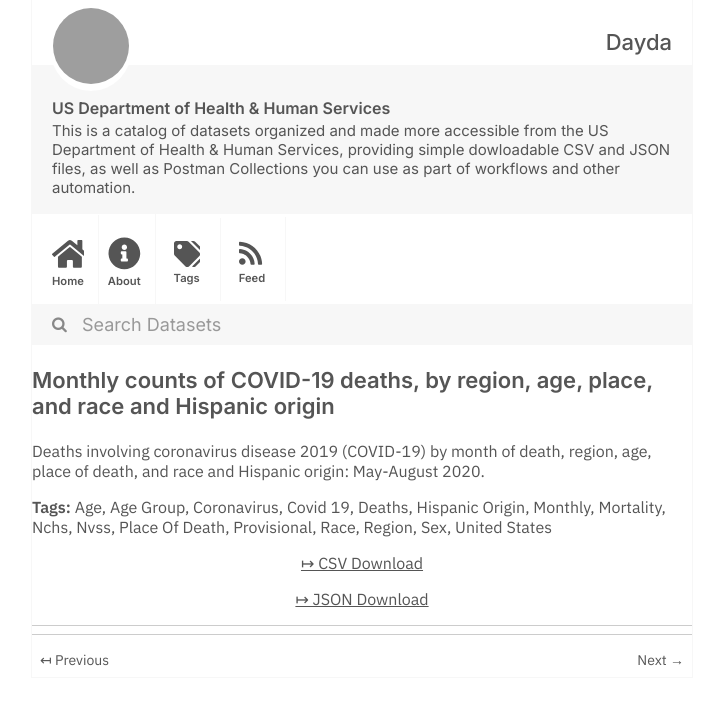
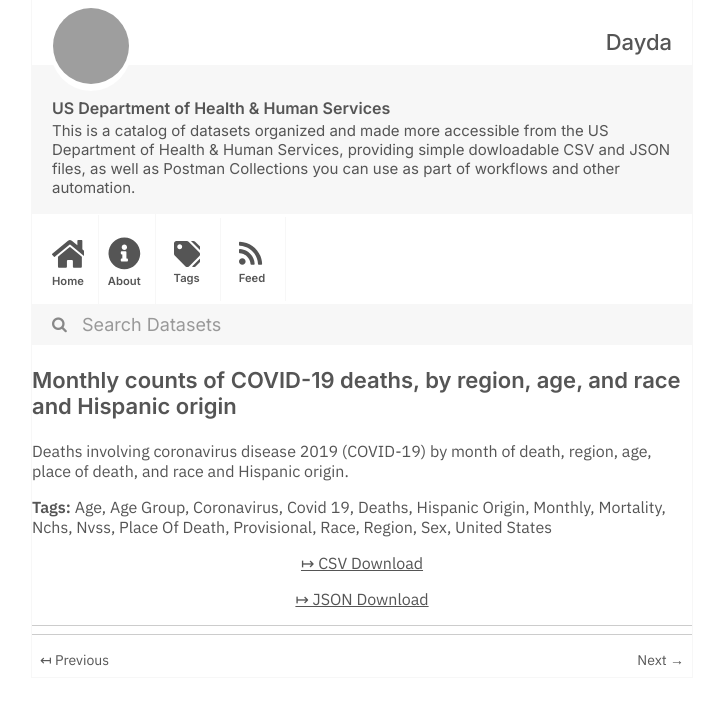
Before and after one commit to dayda-entities/us-department-of-health-and-human-services, a Jekyll site: the page built from _posts/2020-11-10-monthly-counts-of-covid-19-dea.md, in a window 1280 px wide, cut to the strip 0-705 px from the top of the page. Shown: the whole strip, without its empty margins (278-990 px from the left). Built offline with Jekyll 4.4.1, drawn with Linux system fonts in a browser that asks for light colours; grey boxes are pictures that could not be loaded.

```diff
--- a/_posts/2020-11-10-monthly-counts-of-covid-19-dea.md
+++ b/_posts/2020-11-10-monthly-counts-of-covid-19-dea.md
@@ -1,9 +1,9 @@
 ---
 title: >-
-  Monthly counts of COVID-19 deaths, by region, age, place, and race and
-  Hispanic origin
-created: '2020-11-10T16:17:18.850161'
-modified: '2021-04-30T02:05:47.452819'
+  Monthly counts of COVID-19 deaths, by region, age, and race and Hispanic
+  origin
+created: '2020-11-10T16:17:26.880000'
+modified: '2021-04-21T22:43:39.394098'
 state: active
 type: dataset
 tags:
@@ -23,10 +23,11 @@ tags:
   - Region
   - Sex
   - United States
-groups: []
-csv_url: 'https://data.cdc.gov/api/views/w4jm-mysj/rows.csv?accessType=DOWNLOAD'
-json_url: 'https://data.cdc.gov/api/views/w4jm-mysj/rows.json?accessType=DOWNLOAD'
+groups:
+  - Older Adults Health Data Collection
+csv_url: 'https://data.cdc.gov/api/views/aie4-agrk/rows.csv?accessType=DOWNLOAD'
+json_url: 'https://data.cdc.gov/api/views/aie4-agrk/rows.json?accessType=DOWNLOAD'
 layout: post
 
 ---
-Deaths involving coronavirus disease 2019 (COVID-19) by month of death, region, age, place of death, and race and Hispanic origin: May-August 2020.
+Deaths involving coronavirus disease 2019 (COVID-19) by month of death, region, age, place of death, and race and Hispanic origin.
```
